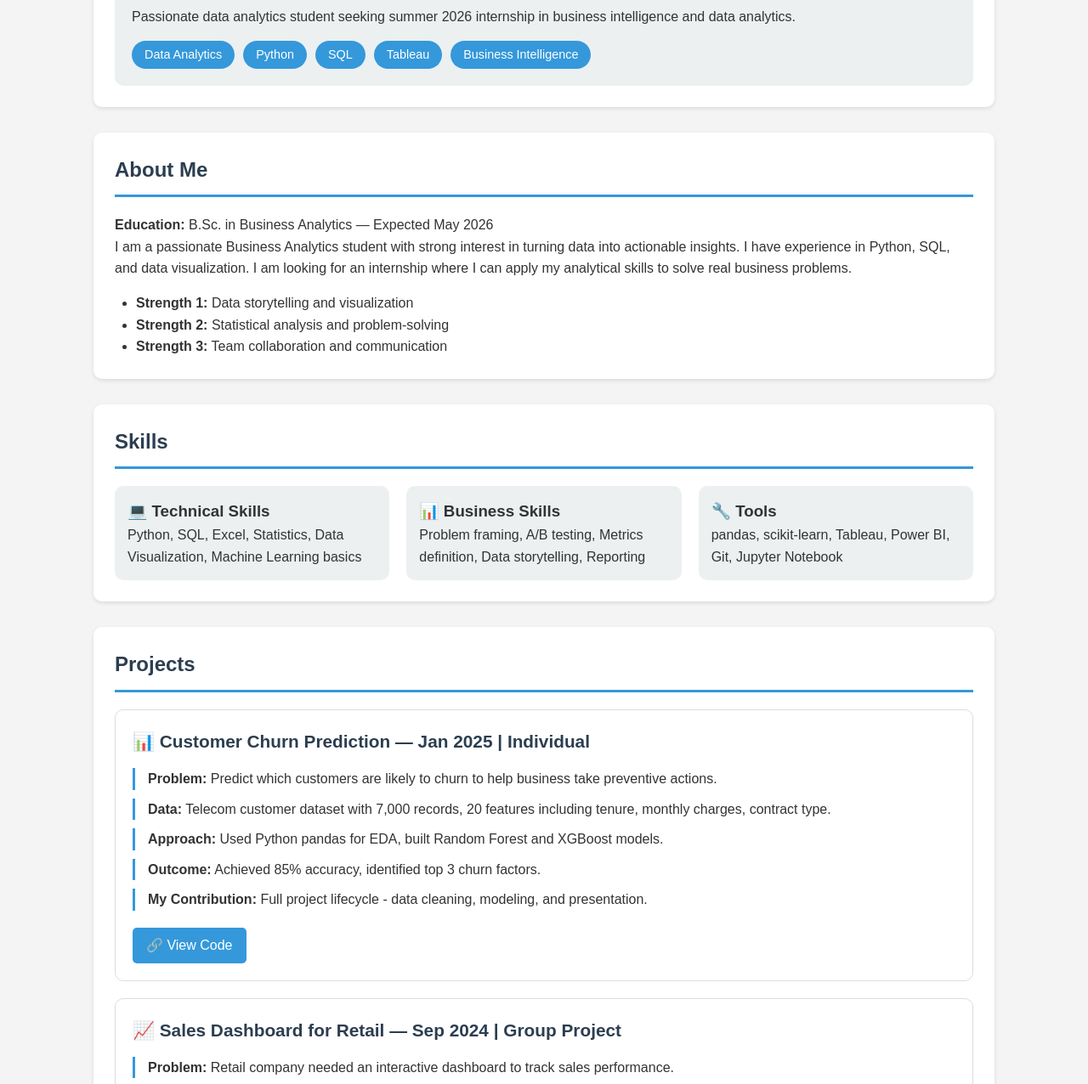
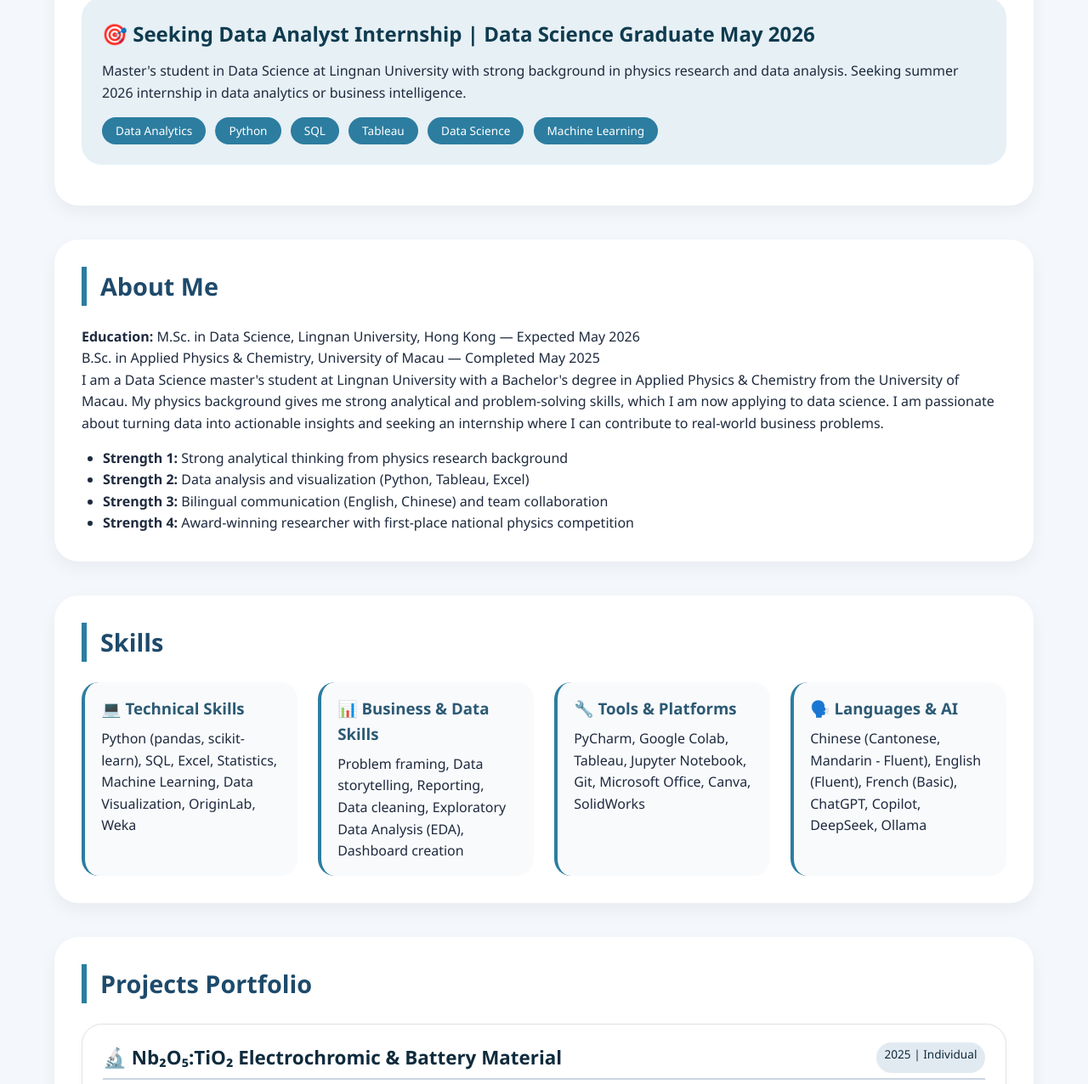
Before and after one commit to cesonseason/cesonseason.github.io, a plain HTML site: page index.html in a window 1280 px wide. Shown: the part 212-1488 px from the top of the page at 85% size. Drawn offline with Linux system fonts and the light colour scheme.

Commit message:
Update index.html

```diff
--- a/index.html
+++ b/index.html
@@ -2,8 +2,8 @@
 <html lang="en">
 <head>
     <meta charset="UTF-8">
-    <meta name="viewport" content="width=device-width, initial-scale=1.0">
-    <title>Ceseon Season - Data Analytics Portfolio</title>
+    <meta name="viewport" content="width=device-width, initial-scale=1.0, user-scalable=yes">
+    <title>Lam Chi Chon - Data Science Portfolio</title>
     <style>
         * {
             margin: 0;
@@ -11,132 +11,173 @@
             box-sizing: border-box;
         }
         body {
-            font-family: Arial, sans-serif;
+            font-family: 'Segoe UI', Roboto, 'Helvetica Neue', sans-serif;
             line-height: 1.6;
-            background: #f4f4f4;
-            color: #333;
+            background: #f4f7fc;
+            color: #1e2a3e;
+            scroll-behavior: smooth;
         }
         nav {
-            background: #2c3e50;
+            background: #0f2b3d;
             color: white;
-            padding: 1rem;
+            padding: 1rem 2rem;
             position: sticky;
             top: 0;
-            text-align: center;
+            z-index: 100;
+            display: flex;
+            flex-wrap: wrap;
+            justify-content: center;
+            gap: 1.5rem;
+            box-shadow: 0 4px 12px rgba(0,0,0,0.1);
         }
         nav a {
-            color: white;
+            color: #f0f9ff;
             text-decoration: none;
-            margin: 0 15px;
-            padding: 5px 10px;
+            font-weight: 600;
+            padding: 0.3rem 0.8rem;
+            border-radius: 30px;
+            transition: background 0.2s;
         }
         nav a:hover {
-            background: #34495e;
-            border-radius: 5px;
+            background: #2c5a74;
         }
         .container {
-            max-width: 1100px;
-            margin: auto;
-            padding: 20px;
+            max-width: 1200px;
+            margin: 0 auto;
+            padding: 2rem 1.5rem;
         }
         section {
             background: white;
-            border-radius: 10px;
-            margin-bottom: 30px;
-            padding: 25px;
-            box-shadow: 0 2px 5px rgba(0,0,0,0.1);
+            border-radius: 28px;
+            box-shadow: 0 8px 20px rgba(0,0,0,0.05);
+            margin-bottom: 2.5rem;
+            padding: 2rem 2rem;
+            scroll-margin-top: 80px;
         }
         h1 {
-            color: #2c3e50;
-            margin-bottom: 10px;
+            font-size: 2.4rem;
+            margin-bottom: 0.5rem;
+            color: #0f2b3d;
         }
         h2 {
-            color: #2c3e50;
-            border-bottom: 3px solid #3498db;
-            padding-bottom: 10px;
-            margin-bottom: 20px;
+            font-size: 1.8rem;
+            border-left: 6px solid #2c7da0;
+            padding-left: 1rem;
+            margin-bottom: 1.5rem;
+            color: #1e4a6b;
+        }
+        h3 {
+            margin: 1rem 0 0.5rem 0;
+            color: #2c5a74;
         }
         .headline-box {
-            background: #ecf0f1;
-            padding: 20px;
-            border-radius: 10px;
-            margin-top: 15px;
+            background: #e6f0f5;
+            padding: 1.5rem;
+            border-radius: 24px;
+            margin: 1rem 0;
         }
         .positioning {
-            font-size: 1.3rem;
-            font-weight: bold;
-            color: #2c3e50;
-            margin-bottom: 10px;
+            font-size: 1.5rem;
+            font-weight: 600;
+            color: #0f3b4f;
+            margin-bottom: 0.75rem;
         }
         .tags {
             display: flex;
             flex-wrap: wrap;
-            gap: 10px;
-            margin-top: 15px;
+            gap: 0.7rem;
+            margin-top: 1rem;
         }
         .tag {
-            background: #3498db;
+            background: #2c7da0;
             color: white;
-            padding: 5px 15px;
-            border-radius: 20px;
-            font-size: 0.9rem;
+            padding: 0.3rem 1rem;
+            border-radius: 40px;
+            font-size: 0.85rem;
+            font-weight: 500;
         }
         .skills-grid {
             display: grid;
             grid-template-columns: repeat(auto-fit, minmax(250px, 1fr));
-            gap: 20px;
+            gap: 1.5rem;
+            margin-top: 1rem;
         }
         .skill-cat {
-            background: #ecf0f1;
-            padding: 15px;
-            border-radius: 10px;
+            background: #f9fafc;
+            padding: 1rem 1.2rem;
+            border-radius: 20px;
+            border-left: 4px solid #2c7da0;
+        }
+        .skill-cat h3 {
+            margin-top: 0;
         }
         .project-card {
-            border: 1px solid #ddd;
-            border-radius: 10px;
-            padding: 20px;
-            margin-bottom: 20px;
+            background: #ffffff;
+            border: 1px solid #dee2e6;
+            border-radius: 24px;
+            padding: 1.3rem 1.5rem;
+            margin-bottom: 1.8rem;
+            transition: transform 0.1s ease;
+            box-shadow: 0 2px 6px rgba(0,0,0,0.03);
         }
         .project-title {
-            font-size: 1.3rem;
-            font-weight: bold;
-            color: #2c3e50;
-            margin-bottom: 15px;
+            font-size: 1.4rem;
+            font-weight: 700;
+            display: flex;
+            justify-content: space-between;
+            flex-wrap: wrap;
+            color: #0f2b3d;
+            border-bottom: 2px solid #cbd5e1;
+            padding-bottom: 0.4rem;
+            margin-bottom: 1rem;
         }
         .project-detail {
-            margin: 10px 0;
-            padding-left: 15px;
-            border-left: 3px solid #3498db;
+            margin: 0.6rem 0;
+            padding-left: 0.5rem;
+            border-left: 3px solid #a0c4d9;
+        }
+        .badge {
+            background: #e2eaf1;
+            font-weight: normal;
+            font-size: 0.85rem;
+            padding: 0.2rem 0.6rem;
+            border-radius: 30px;
         }
         .btn {
             display: inline-block;
-            background: #3498db;
+            background: #2c7da0;
             color: white;
-            padding: 8px 16px;
+            padding: 0.5rem 1rem;
+            border-radius: 40px;
             text-decoration: none;
-            border-radius: 5px;
-            margin-top: 10px;
-            margin-right: 10px;
+            font-size: 0.85rem;
+            margin-top: 0.5rem;
+            margin-right: 0.5rem;
         }
         .btn:hover {
-            background: #2980b9;
+            background: #1e5a73;
         }
         .contact-info {
+            display: flex;
+            flex-direction: column;
+            gap: 0.8rem;
             font-size: 1.1rem;
-            line-height: 2;
         }
         footer {
             text-align: center;
-            padding: 20px;
-            color: #7f8c8d;
+            padding: 1.5rem;
+            color: #5b6e7c;
+            font-size: 0.85rem;
         }
-        @media (max-width: 600px) {
-            nav a {
-                display: inline-block;
-                margin: 5px;
+        @media (max-width: 700px) {
+            nav {
+                gap: 0.8rem;
             }
             section {
-                padding: 15px;
+                padding: 1.3rem;
+            }
+            .positioning {
+                font-size: 1.2rem;
             }
         }
     </style>
@@ -148,106 +189,138 @@
     <a href="#about">About Me</a>
     <a href="#skills">Skills</a>
     <a href="#projects">Projects</a>
-    <a href="#resume">Resume</a>
+    <a href="#resume">Resume/CV</a>
     <a href="#contact">Contact</a>
 </nav>
 
 <div class="container">
-    <!-- SECTION 1: HOME -->
+    <!-- ========== SECTION 1: HOME / HEADLINE ========== -->
     <section id="home">
-        <h1>Ceseon Season</h1>
+        <h1>Lam Chi Chon (林子竣)</h1>
         <div class="headline-box">
-            <div class="positioning">🎯 Seeking Data Analyst Internship | Business Analytics Graduate May 2026</div>
-            <p>Passionate data analytics student seeking summer 2026 internship in business intelligence and data analytics.</p>
+            <div class="positioning">🎯 Seeking Data Analyst Internship | Data Science Graduate May 2026</div>
+            <p>Master's student in Data Science at Lingnan University with strong background in physics research and data analysis. Seeking summer 2026 internship in data analytics or business intelligence.</p>
             <div class="tags">
                 <span class="tag">Data Analytics</span>
                 <span class="tag">Python</span>
                 <span class="tag">SQL</span>
                 <span class="tag">Tableau</span>
-                <span class="tag">Business Intelligence</span>
+                <span class="tag">Data Science</span>
+                <span class="tag">Machine Learning</span>
             </div>
         </div>
     </section>
 
-    <!-- SECTION 2: ABOUT ME -->
+    <!-- ========== SECTION 2: ABOUT ME ========== -->
     <section id="about">
         <h2>About Me</h2>
-        <p><strong>Education:</strong> B.Sc. in Business Analytics — Expected May 2026</p>
-        <p>I am a passionate Business Analytics student with strong interest in turning data into actionable insights. I have experience in Python, SQL, and data visualization. I am looking for an internship where I can apply my analytical skills to solve real business problems.</p>
+        <p><strong>Education:</strong> M.Sc. in Data Science, Lingnan University, Hong Kong — Expected May 2026<br>
+        B.Sc. in Applied Physics & Chemistry, University of Macau — Completed May 2025</p>
+        <p>I am a Data Science master's student at Lingnan University with a Bachelor's degree in Applied Physics & Chemistry from the University of Macau. My physics background gives me strong analytical and problem-solving skills, which I am now applying to data science. I am passionate about turning data into actionable insights and seeking an internship where I can contribute to real-world business problems.</p>
         <ul style="margin-top: 15px; margin-left: 25px;">
-            <li><strong>Strength 1:</strong> Data storytelling and visualization</li>
-            <li><strong>Strength 2:</strong> Statistical analysis and problem-solving</li>
-            <li><strong>Strength 3:</strong> Team collaboration and communication</li>
+            <li><strong>Strength 1:</strong> Strong analytical thinking from physics research background</li>
+            <li><strong>Strength 2:</strong> Data analysis and visualization (Python, Tableau, Excel)</li>
+            <li><strong>Strength 3:</strong> Bilingual communication (English, Chinese) and team collaboration</li>
+            <li><strong>Strength 4:</strong> Award-winning researcher with first-place national physics competition</li>
         </ul>
     </section>
 
-    <!-- SECTION 3: SKILLS -->
+    <!-- ========== SECTION 3: SKILLS ========== -->
     <section id="skills">
         <h2>Skills</h2>
         <div class="skills-grid">
             <div class="skill-cat">
                 <h3>💻 Technical Skills</h3>
-                <p>Python, SQL, Excel, Statistics, Data Visualization, Machine Learning basics</p>
+                <p>Python (pandas, scikit-learn), SQL, Excel, Statistics, Machine Learning, Data Visualization, OriginLab, Weka</p>
             </div>
             <div class="skill-cat">
-                <h3>📊 Business Skills</h3>
-                <p>Problem framing, A/B testing, Metrics definition, Data storytelling, Reporting</p>
+                <h3>📊 Business & Data Skills</h3>
+                <p>Problem framing, Data storytelling, Reporting, Data cleaning, Exploratory Data Analysis (EDA), Dashboard creation</p>
             </div>
             <div class="skill-cat">
-                <h3>🔧 Tools</h3>
-                <p>pandas, scikit-learn, Tableau, Power BI, Git, Jupyter Notebook</p>
+                <h3>🔧 Tools & Platforms</h3>
+                <p>PyCharm, Google Colab, Tableau, Jupyter Notebook, Git, Microsoft Office, Canva, SolidWorks</p>
+            </div>
+            <div class="skill-cat">
+                <h3>🗣️ Languages & AI</h3>
+                <p>Chinese (Cantonese, Mandarin - Fluent), English (Fluent), French (Basic), ChatGPT, Copilot, DeepSeek, Ollama</p>
             </div>
         </div>
     </section>
 
-    <!-- SECTION 4: PROJECTS -->
+    <!-- ========== SECTION 4: PROJECTS (PORTFOLIO) ========== -->
     <section id="projects">
-        <h2>Projects</h2>
+        <h2>Projects Portfolio</h2>
 
-        <!-- PROJECT 1 -->
+        <!-- PROJECT 1: Bachelor's Thesis (Individual) -->
         <div class="project-card">
-            <div class="project-title">📊 Customer Churn Prediction — Jan 2025 | Individual</div>
-            <div class="project-detail"><strong>Problem:</strong> Predict which customers are likely to churn to help business take preventive actions.</div>
+            <div class="project-title">
+                <span>🔬 Nb₂O₅:TiO₂ Electrochromic & Battery Material</span>
+                <span class="badge">2025 | Individual</span>
+            </div>
+            <div class="project-detail"><strong>Problem:</strong> Traditional TiNb₂O₇ requires high-temperature annealing that is incompatible with glass substrates for smart window applications.</div>
+            <div class="project-detail"><strong>Data:</strong> Experimental data from material characterization tests, including visible light modulation rates and energy storage capacity measurements.</div>
+            <div class="project-detail"><strong>Approach:</strong> Developed low-temperature Nb₂O₅:TiO₂ dual-function film. Used Nb-Ti electronic coupling effect to optimize performance. Conducted material synthesis, data measurement, and results analysis.</div>
+            <div class="project-detail"><strong>Outcome/Impact:</strong> Achieved 40% visible light modulation and 0.8mAh/cm² energy storage at temperatures below 350°C, providing new solution for smart window industrialization.</div>
+            <div class="project-detail"><strong>My Contribution:</strong> Full project lifecycle - topic selection, experimental design, data measurement, results analysis, and thesis writing. Advisor: Prof. Wu Jiawei.</div>
+            <a href="#" class="btn">📄 View Thesis Abstract</a>
+        </div>
+
+        <!-- PROJECT 2: Customer Churn Prediction -->
+        <div class="project-card">
+            <div class="project-title">
+                <span>📊 Customer Churn Prediction for Telecom</span>
+                <span class="badge">Jan 2025 | Individual</span>
+            </div>
+            <div class="project-detail"><strong>Problem:</strong> Predict which telecom customers are likely to churn to help business take preventive actions.</div>
             <div class="project-detail"><strong>Data:</strong> Telecom customer dataset with 7,000 records, 20 features including tenure, monthly charges, contract type.</div>
-            <div class="project-detail"><strong>Approach:</strong> Used Python pandas for EDA, built Random Forest and XGBoost models.</div>
-            <div class="project-detail"><strong>Outcome:</strong> Achieved 85% accuracy, identified top 3 churn factors.</div>
-            <div class="project-detail"><strong>My Contribution:</strong> Full project lifecycle - data cleaning, modeling, and presentation.</div>
+            <div class="project-detail"><strong>Approach:</strong> Used Python (pandas) for EDA and data cleaning. Built Random Forest and XGBoost models. Evaluated using accuracy and ROC-AUC.</div>
+            <div class="project-detail"><strong>Outcome/Impact:</strong> Achieved 85% accuracy, identified top 3 churn factors (month-to-month contracts, no online security, low tenure).</div>
+            <div class="project-detail"><strong>My Contribution:</strong> Full project lifecycle - data cleaning, feature engineering, model building, and presentation.</div>
             <a href="#" class="btn">🔗 View Code</a>
         </div>
 
-        <!-- PROJECT 2 -->
+        <!-- PROJECT 3: Fencing Data Analytics (Optional - shows your unique background) -->
         <div class="project-card">
-            <div class="project-title">📈 Sales Dashboard for Retail — Sep 2024 | Group Project</div>
-            <div class="project-detail"><strong>Problem:</strong> Retail company needed an interactive dashboard to track sales performance.</div>
-            <div class="project-detail"><strong>Data:</strong> Sales transaction data from 2023-2024, 50,000+ records with product, region, and sales amount.</div>
-            <div class="project-detail"><strong>Approach:</strong> Cleaned data with Python, created interactive Tableau dashboard with KPIs and filters.</div>
-            <div class="project-detail"><strong>Outcome:</strong> Dashboard helped identify top products and seasonal trends, leading to 10% sales increase.</div>
-            <div class="project-detail"><strong>My Contribution:</strong> Data cleaning, dashboard design, and presentation.</div>
+            <div class="project-title">
+                <span>⚡ Fencing Performance Analytics Dashboard</span>
+                <span class="badge">2024 | Individual</span>
+            </div>
+            <div class="project-detail"><strong>Problem:</strong> As a competitive fencer, wanted to analyze match performance data to identify strengths and weaknesses.</div>
+            <div class="project-detail"><strong>Data:</strong> Personal competition records from 2024 Macau Fencing Ranking Tournament (Runner-up) and training session metrics.</div>
+            <div class="project-detail"><strong>Approach:</strong> Collected and organized match statistics, created Tableau dashboard to visualize performance trends, point distribution, and opponent analysis.</div>
+            <div class="project-detail"><strong>Outcome/Impact:</strong> Identified key areas for improvement leading to better tactical decisions in subsequent competitions.</div>
+            <div class="project-detail"><strong>My Contribution:</strong> Data collection, dashboard design, and performance analysis.</div>
             <a href="#" class="btn">📊 View Dashboard</a>
         </div>
     </section>
 
-    <!-- SECTION 5: RESUME -->
+    <!-- ========== SECTION 5: RESUME / CV ========== -->
     <section id="resume">
         <h2>Resume / CV</h2>
-        <p>Download my full resume below:</p>
+        <p>Download my full resume below (PDF):</p>
         <a href="#" class="btn">📄 Download Resume (PDF)</a>
-        <p style="margin-top: 15px;"><strong>Quick summary:</strong> Business Analytics student with Python, SQL, and Tableau skills. Completed 3 data projects and 1 internship.</p>
+        <p style="margin-top: 15px;"><strong>Quick summary:</strong> Data Science master's student at Lingnan University. Bachelor's in Applied Physics from University of Macau. Award-winning researcher (National Physics Competition First Prize). Experienced fencing coach and athlete. Skills in Python, SQL, Tableau, and data visualization. Bilingual (English & Chinese).</p>
+        <p style="margin-top: 10px;"><strong>Awards:</strong> 2024 National University Physics Experiment Competition - First Prize | 2024 Macau Fencing Ranking Tournament - Runner-up | U23 Asian Fencing Championships 2025 - 28th Place</p>
+        <p style="margin-top: 10px;"><strong>Certifications:</strong> Macau Fencing Referee Level 3 (Foil, Epee, Sabre) | Bachelor's Degree - University of Macau</p>
     </section>
 
-    <!-- SECTION 6: CONTACT -->
+    <!-- ========== SECTION 6: CONTACT ========== -->
     <section id="contact">
-        <h2>Contact</h2>
+        <h2>Contact Me</h2>
         <div class="contact-info">
-            📧 <strong>Email:</strong> ceseon.season@university.edu<br>
-            🔗 <strong>LinkedIn:</strong> <a href="#">linkedin.com/in/ceseonseason</a><br>
-            🐙 <strong>GitHub:</strong> <a href="#">github.com/cesonseason</a>
+            📧 <strong>Email:</strong> cesonseason@gmail.com<br>
+            📞 <strong>Phone:</strong> +853 63281260 / +86 17205909032<br>
+            🔗 <strong>LinkedIn:</strong> <a href="#">linkedin.com/in/lam-chi-chon</a><br>
+            🐙 <strong>GitHub:</strong> <a href="#">github.com/cesonseason</a><br>
+            📍 <strong>Location:</strong> Macau / Hong Kong
         </div>
+        <p style="margin-top: 1rem;">Feel free to reach out for internship opportunities or collaboration.</p>
     </section>
 </div>
 
 <footer>
-    © 2025 Ceseon Season — Job-Seeking Portfolio
+    © 2025 Lam Chi Chon (林子竣) — Data Science Portfolio | Last updated April 2025
 </footer>
 
 </body>
```
